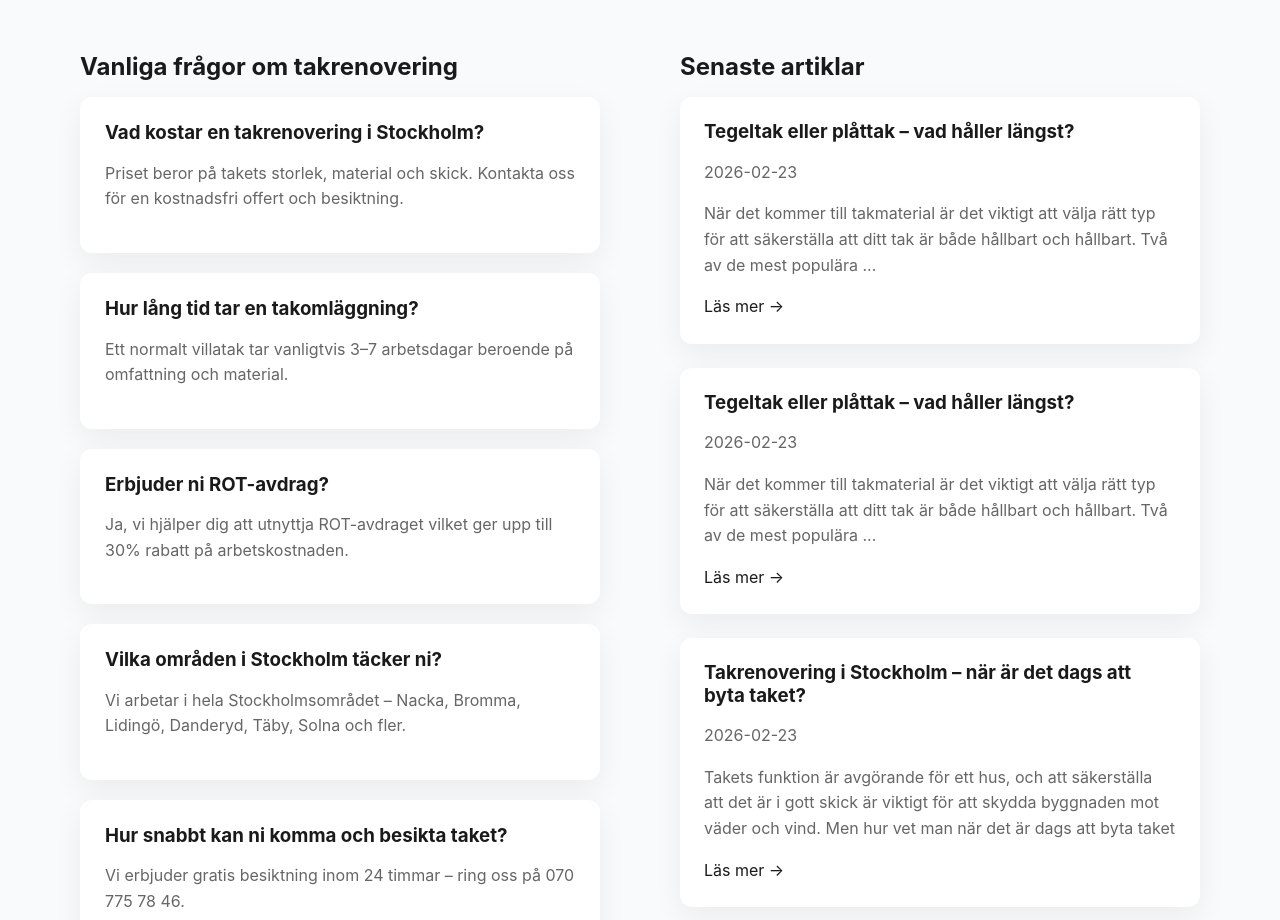
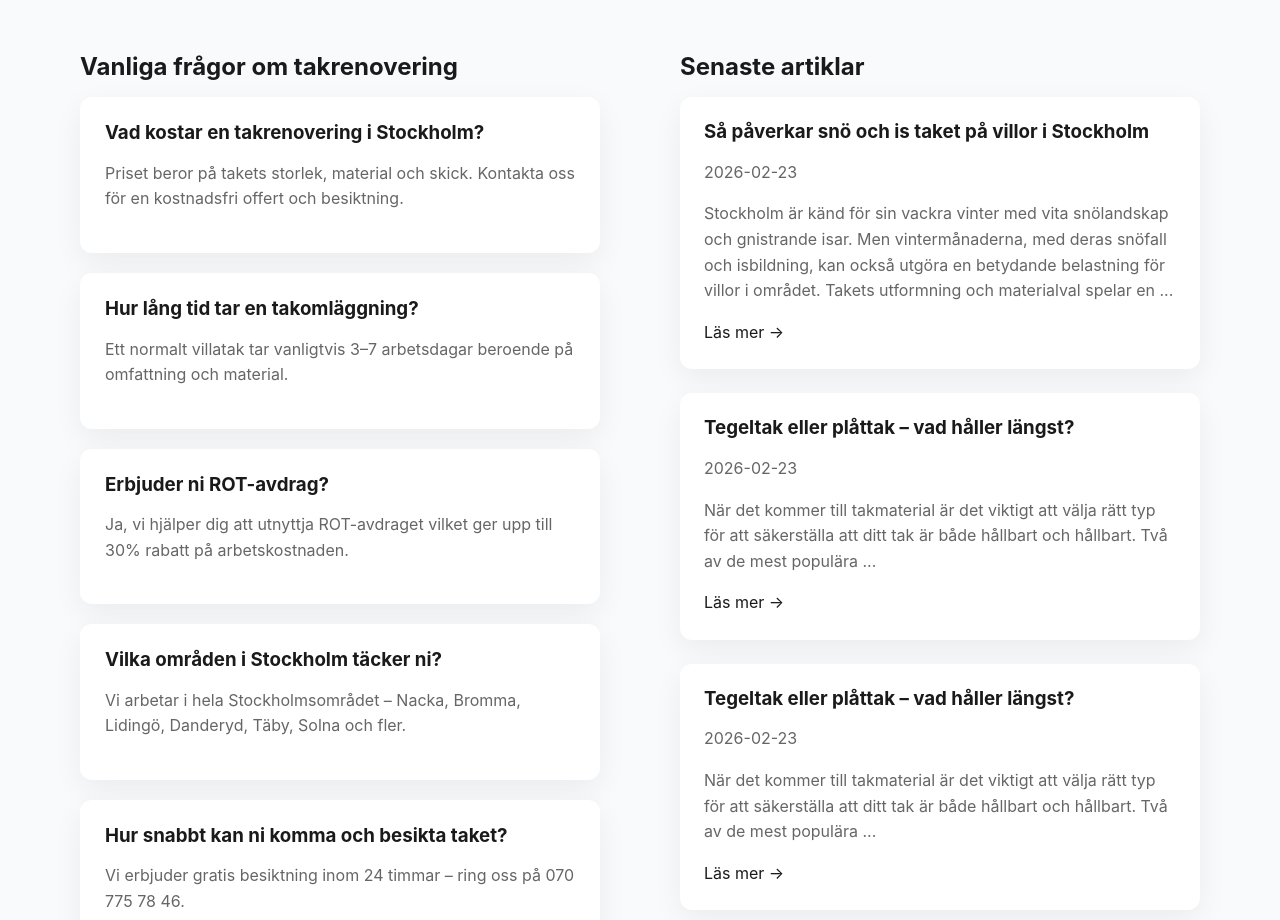
Before and after one commit to alexgeho/tak1, a website built with Vite: page index.html in a window 1280 px wide. Shown: the part 4965-5885 px from the top of the page. Built offline with nearby package versions, Linux system fonts and the light colour scheme; files whose address does not match are found by name.

Commit message:
feat(blog): update homepage

```diff
--- a/index.html
+++ b/index.html
@@ -341,6 +341,13 @@
             <!-- BLOG_HOME_START -->
 <li class="blog-item">
   <h3>
+    <a href="/blog/sa-paverkar-sno-och-is-taket-pa-villor-i-stockholm.html">Så påverkar snö och is taket på villor i Stockholm</a>
+  </h3>
+  <p class="blog-date">2026-02-23</p>
+  <p>Stockholm är känd för sin vackra vinter med vita snölandskap och gnistrande isar. Men vintermånaderna, med deras snöfall och isbildning, kan också utgöra en betydande belastning för villor i området. Takets utformning och materialval spelar en ...</p>
+  <a href="/blog/sa-paverkar-sno-och-is-taket-pa-villor-i-stockholm.html">Läs mer →</a>
+</li>
+<li class="blog-item"><h3>
     <a href="/blog/tegeltak-eller-plattak-vad-haller-langst.html">Tegeltak eller plåttak – vad håller längst?</a>
   </h3>
   <p class="blog-date">2026-02-23</p>
```
